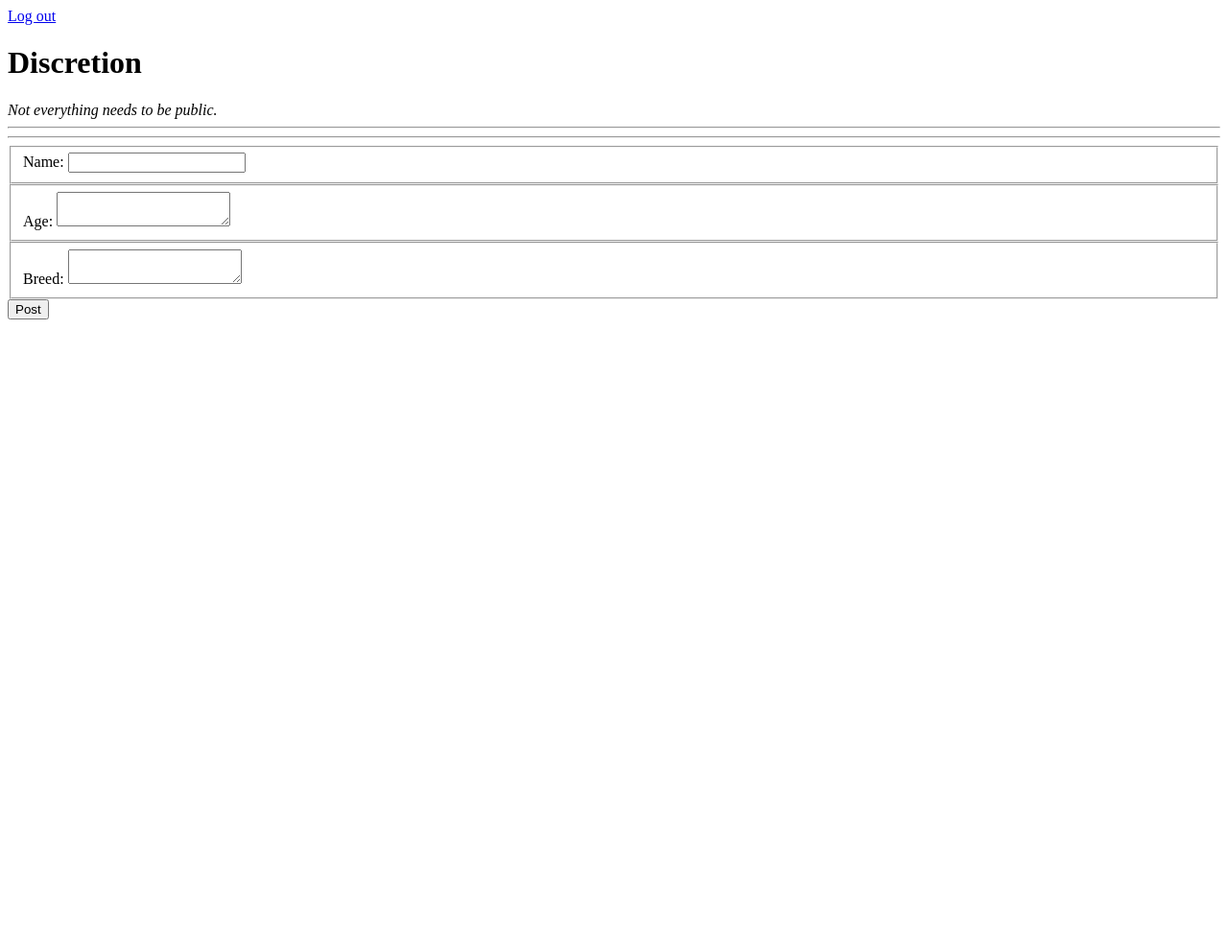
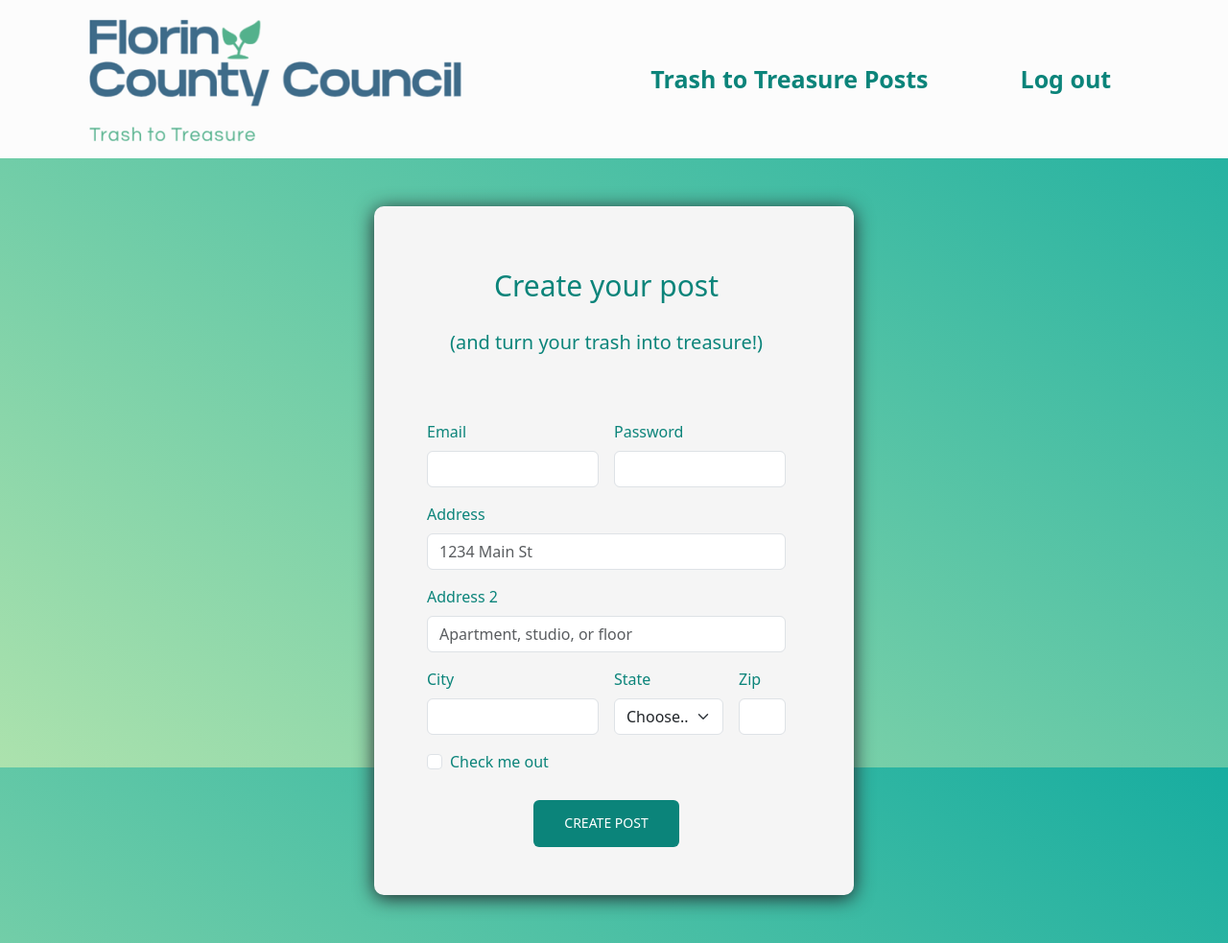
Before and after one commit to fillygee/FCC---Trash-to-Treasure, a website: page trashtotreasure/static/createpost.html in a window 1280 px wide. Shown: the whole page at 96% size. Before the commit the page ends 800 px from the top, so only its background shows below. Drawn offline with nearby package versions, Linux system fonts and the light colour scheme.

Commit message:
started making createpost page

```diff
--- a/trashtotreasure/static/createpost.html
+++ b/trashtotreasure/static/createpost.html
@@ -4,23 +4,85 @@
     <meta charset="UTF-8" />
     <meta http-equiv="X-UA-Compatible" content="IE=edge" />
     <meta name="viewport" content="width=device-width, initial-scale=1.0" />
-    <link rel="shortcut icon" href="src/favicon.ico" />
-    <link type="text/css" rel="stylesheet" href="css/default.css" />
-    <script src="js/homepage.js" defer></script>
-    <title>Home</title>
+    <link rel="shortcut icon" href="./assets/favicon.ico" />
+    <link type="text/css" rel="stylesheet" href="./css/createpost.css" />
+    <link rel="stylesheet" href="https://cdn.jsdelivr.net/npm/bootstrap@5.3.1/dist/css/bootstrap.min.css">
+    <script src="./js/posts.js" defer></script>
+    <title>Trash to Treasure - Create Ad</title>
   </head>
   <body>
-    <nav>
-      <a id="logout" href="login.html">Log out</a>
+    <header>
+    <nav class="navbar navbar-expand-sm">
+      <div class="container-fluid d-flex justify-content-around">
+        <a class="navbar-brand" href="#">
+          <img src="./assets/navbarlogo.png" alt="FCC logo">
+        </a>
+        <ul class="navbar-nav">
+          <li class="nav-item">
+            <a class="nav-link" href="./posts.html">Trash to Treasure Posts</a>
+          </li>
+          <li class="nav-item">
+           <a class="nav-link" id="logout" href="./login.html">Log out</a>
+          </li>
+        </ul>
+      </div>
     </nav>
-    <header>
-      <h1>Discretion</h1>
-      <em>Not everything needs to be public.</em>
     </header>
-    <hr />
-    <main>
-      <div class="container" id="cats"></div>
-      <hr />
+    </nav>
+    <div class="container container-login100">
+    <div class="wrap-login100">
+<!-- put an id for the form -->
+    <form class="row g-3 login100-form">
+      <span class="login100-form-title"> Create your post </span>
+      <small class="login100-form-subtitle"> (and turn your trash into treasure!)</small>
+      <div class="col-md-6">
+        <label for="inputEmail4" class="form-label">Email</label>
+        <input type="email" class="form-control" id="inputEmail4">
+      </div>
+      <div class="col-md-6">
+        <label for="inputPassword4" class="form-label">Password</label>
+        <input type="password" class="form-control" id="inputPassword4">
+      </div>
+      <div class="col-12">
+        <label for="inputAddress" class="form-label">Address</label>
+        <input type="text" class="form-control" id="inputAddress" placeholder="1234 Main St">
+      </div>
+      <div class="col-12">
+        <label for="inputAddress2" class="form-label">Address 2</label>
+        <input type="text" class="form-control" id="inputAddress2" placeholder="Apartment, studio, or floor">
+      </div>
+      <div class="col-md-6">
+        <label for="inputCity" class="form-label">City</label>
+        <input type="text" class="form-control" id="inputCity">
+      </div>
+      <div class="col-md-4">
+        <label for="inputState" class="form-label">State</label>
+        <select id="inputState" class="form-select">
+          <option selected>Choose...</option>
+          <option>...</option>
+        </select>
+      </div>
+      <div class="col-md-2">
+        <label for="inputZip" class="form-label">Zip</label>
+        <input type="text" class="form-control" id="inputZip">
+      </div>
+      <div class="col-12">
+        <div class="form-check">
+          <input class="form-check-input" type="checkbox" id="gridCheck">
+          <label class="form-check-label" for="gridCheck">
+            Check me out
+          </label>
+        </div>
+      </div>
+      <div class="col-12">
+        <button type="submit" class="login100-form-btn  ">Create Post</button>
+      </div>
+    </div>
+    </div>
+    </form>
+
+
+      <!-- <div class="container" id="cats">
       <form id="cats_list">
         <fieldset>
           <label for="cat_name">Name:</label>
@@ -37,6 +99,6 @@
         </fieldset>
         <input type="submit" value="Post" />
       </form>
-    </main>
+    </div> -->
   </body>
 </html>
--- /dev/null
+++ b/trashtotreasure/static/css/createpost.css
@@ -0,0 +1,142 @@
+
+
+/* Box Model Hack */
+* {
+    box-sizing: border-box;
+}
+
+/* Clear fix hack */
+.clearfix:after {
+    content: ".";
+    display: block;
+    clear: both;
+    visibility: hidden;
+    line-height: 0;
+    height: 0;
+}
+
+.clear {
+   clear: both;
+}
+
+/******************************************
+/* BASE STYLES
+/*******************************************/
+html{
+    height: 100%;
+}
+
+
+body {
+    background: linear-gradient(to top right, #ace2ad, #17ada0);
+    height: 100%;
+    margin: 0;
+    background-repeat: no-repeat;
+    background-attachment: fixed;
+}
+
+
+
+.wrap-login100 {
+    width: 500px;
+    background: #F5F5F5;
+    border-radius: 10px;
+    overflow: hidden;
+
+    box-shadow: 0 3px 20px 0px;
+    padding: 65px 55px 50px;
+  }
+
+  .login100-form {
+    width: 100%;
+  }
+
+  .login100-form-title {
+    display: block;
+    font-size: 30px;
+    color: #0B847A;
+    line-height: 1.2;
+    text-align: center;
+    padding-bottom: 10px;
+  }
+
+/******************************************
+/* LAYOUT
+/*******************************************/
+
+nav{
+    background-color: #fcfcfc;
+
+}
+
+
+.container-login100 {
+    display: flex;
+    flex-wrap: wrap;
+    justify-content: center;
+    align-items: center;
+    padding: 50px;
+}
+
+label {
+    color:  #0B847A;
+}
+
+/******************************************
+/* ADDITIONAL STYLES
+/*******************************************/
+
+
+.navbar-nav > li{
+    padding-left:40px;
+    padding-right:40px;
+    font-size: 25px;
+    font-weight: bold;
+  }
+
+
+a.nav-link {
+    color: #0B847A;
+}
+
+.login100-form-subtitle {
+    display: block;
+    font-size: 20px;
+    color: #0B847A;
+    text-align: center;
+    padding-bottom: 50px;
+  }
+
+
+  /* Button start */
+
+  button {
+	outline: none !important;
+	border: none;
+}
+
+
+  .login100-form-btn {
+    display: flex;
+    justify-content: center;
+    align-items: center;
+    margin: 10px auto 0px auto;
+    padding: 16px 32px;
+    border-radius: 6px;
+    /* width: 34%; */
+    /* height: 60px; */
+    background-color: #0B847A;
+    font-size: 14px;
+    color: #fff;
+    line-height: 1.2;
+    text-transform: uppercase;
+    transition: background-color 0.5s;
+
+}
+
+.login100-form-btn:hover {
+  background-color: #0a6b60;
+}
+
+
+  /* Button end */
```
Also changed, not shown: trashtotreasure/static/assets/navbarlogo.png (added).
